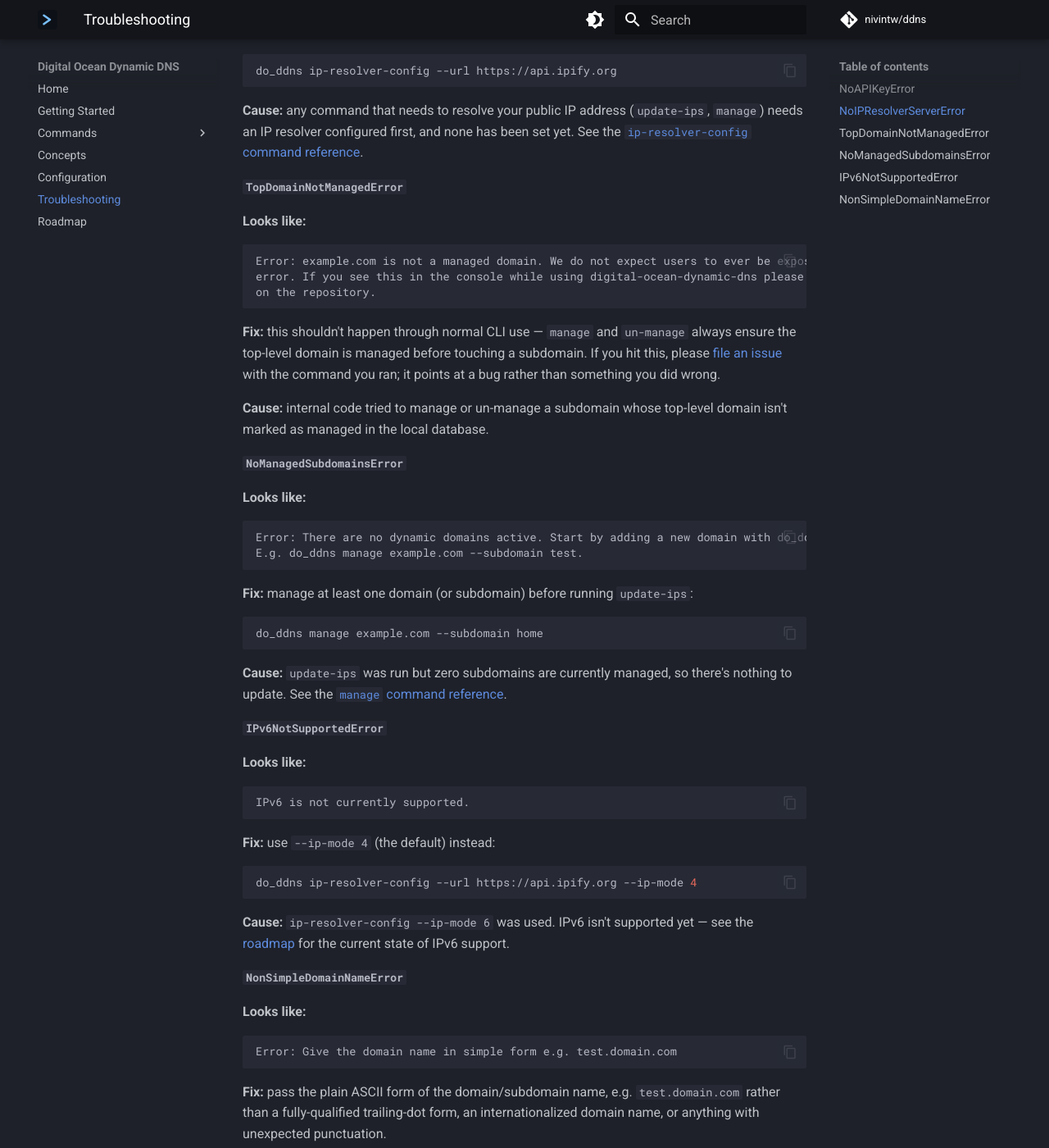
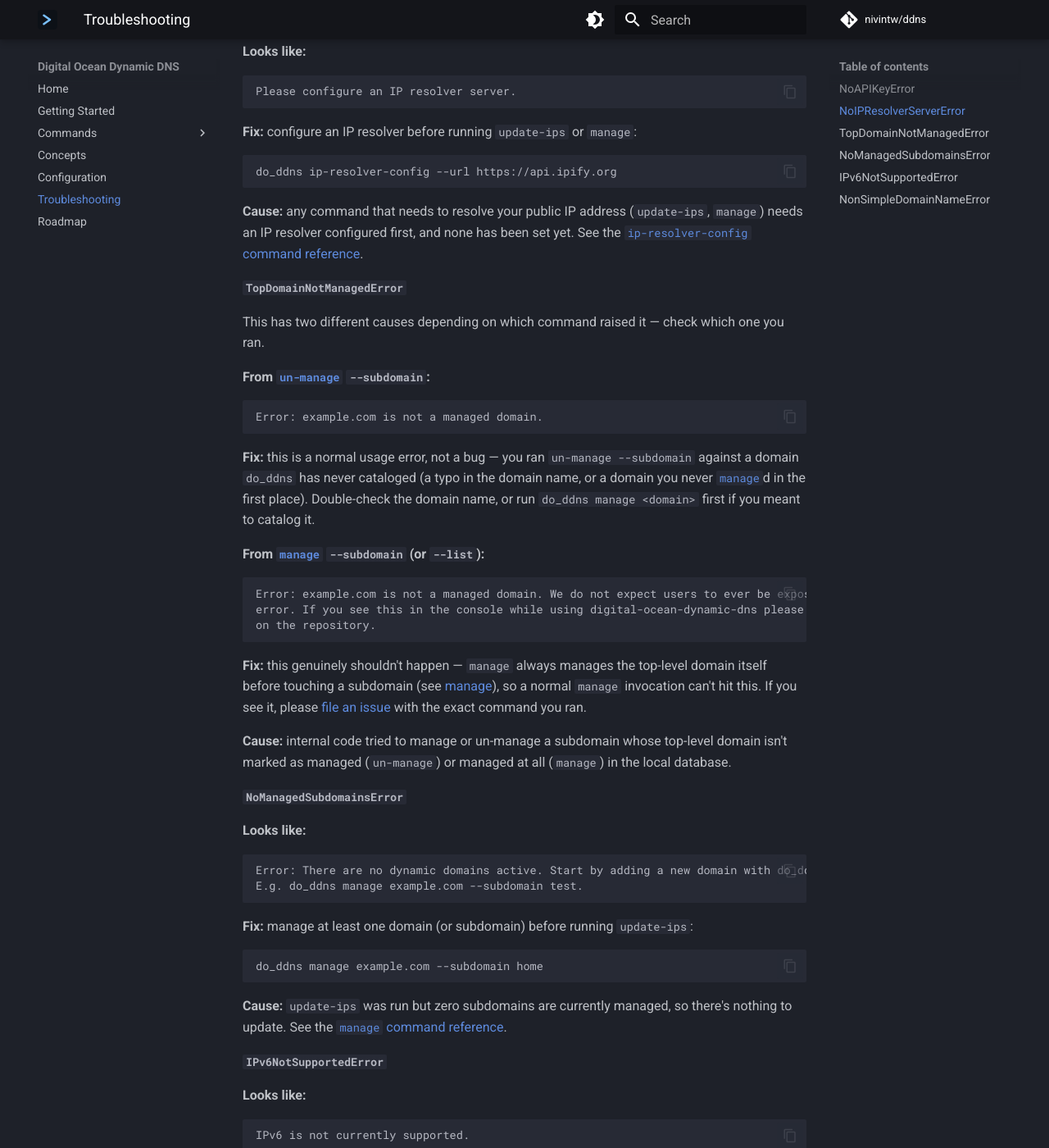
Before and after one commit to nivintw/ddns, an MkDocs documentation site: the page built from docs/troubleshooting.md, in a window 1280 px wide and 1400 px high, scrolled down 691 px. Shown: the whole window at 82% size. Built offline with MkDocs 1.6.1 and Material for MkDocs 9.7.7, drawn with Linux system fonts in a browser that asks for light colours; comment, search, counter and statistics services are not loaded; some of the changed text lies outside the part shown.

Commit message:
docs: fix TopDomainNotManagedError guidance and add traceback caveat
The review battery's doc-accuracy pass found docs/troubleshooting.md
conflated two different code paths that raise this error: manage's
check filters on managed=1 and genuinely can't fire through normal
use, but un-manage's check only verifies the domain row exists at
all (no managed filter) and un-manage never pre-checks the domain is
managed first — so it's reachable through an ordinary typo or
un-managing a never-managed domain, not a bug. Split the entry to
give each path its own accurate message and fix. Also note that every
error but show-info's NoAPIKeyError prints a traceback below the
friendly message, since that wasn't previously stated.

````diff
--- a/docs/troubleshooting.md
+++ b/docs/troubleshooting.md
@@ -5,8 +5,13 @@ SPDX-License-Identifier: MIT
 
 # Troubleshooting
 
-If `do_ddns` exited with a traceback or a red `Error:` message, find it below. Each entry leads
-with the fix.
+If `do_ddns` exited with a red `Error:` message, find it below. Each entry leads with the fix.
+
+!!! note
+    Except for `show-info`, none of these errors are caught internally — the friendly message
+    below is followed by a full Python traceback. That traceback is expected; the line
+    starting with `Error:` (or the API key message for `NoAPIKeyError`) is the part that
+    matters.
 
 #### `NoAPIKeyError`
 
@@ -46,7 +51,20 @@ an IP resolver configured first, and none has been set yet. See the
 
 #### `TopDomainNotManagedError`
 
-**Looks like:**
+This has two different causes depending on which command raised it — check which one you ran.
+
+**From [`un-manage`](commands/un-manage.md) `--subdomain`:**
+
+```text
+Error: example.com is not a managed domain.
+```
+
+**Fix:** this is a normal usage error, not a bug — you ran `un-manage --subdomain` against a
+domain `do_ddns` has never cataloged (a typo in the domain name, or a domain you never
+[`manage`](commands/manage.md)d in the first place). Double-check the domain name, or run
+`do_ddns manage <domain>` first if you meant to catalog it.
+
+**From [`manage`](commands/manage.md) `--subdomain` (or `--list`):**
 
 ```text
 Error: example.com is not a managed domain. We do not expect users to ever be exposed to this
@@ -54,13 +72,13 @@ error. If you see this in the console while using digital-ocean-dynamic-dns plea
 on the repository.
 ```
 
-**Fix:** this shouldn't happen through normal CLI use — `manage` and `un-manage` always ensure the
-top-level domain is managed before touching a subdomain. If you hit this, please
-[file an issue](https://github.com/nivintw/ddns/issues) with the command you ran; it points at a
-bug rather than something you did wrong.
+**Fix:** this genuinely shouldn't happen — `manage` always manages the top-level domain itself
+before touching a subdomain (see [manage](commands/manage.md)), so a normal `manage` invocation
+can't hit this. If you see it, please
+[file an issue](https://github.com/nivintw/ddns/issues) with the exact command you ran.
 
 **Cause:** internal code tried to manage or un-manage a subdomain whose top-level domain isn't
-marked as managed in the local database.
+marked as managed (`un-manage`) or managed at all (`manage`) in the local database.
 
 #### `NoManagedSubdomainsError`
 
````
